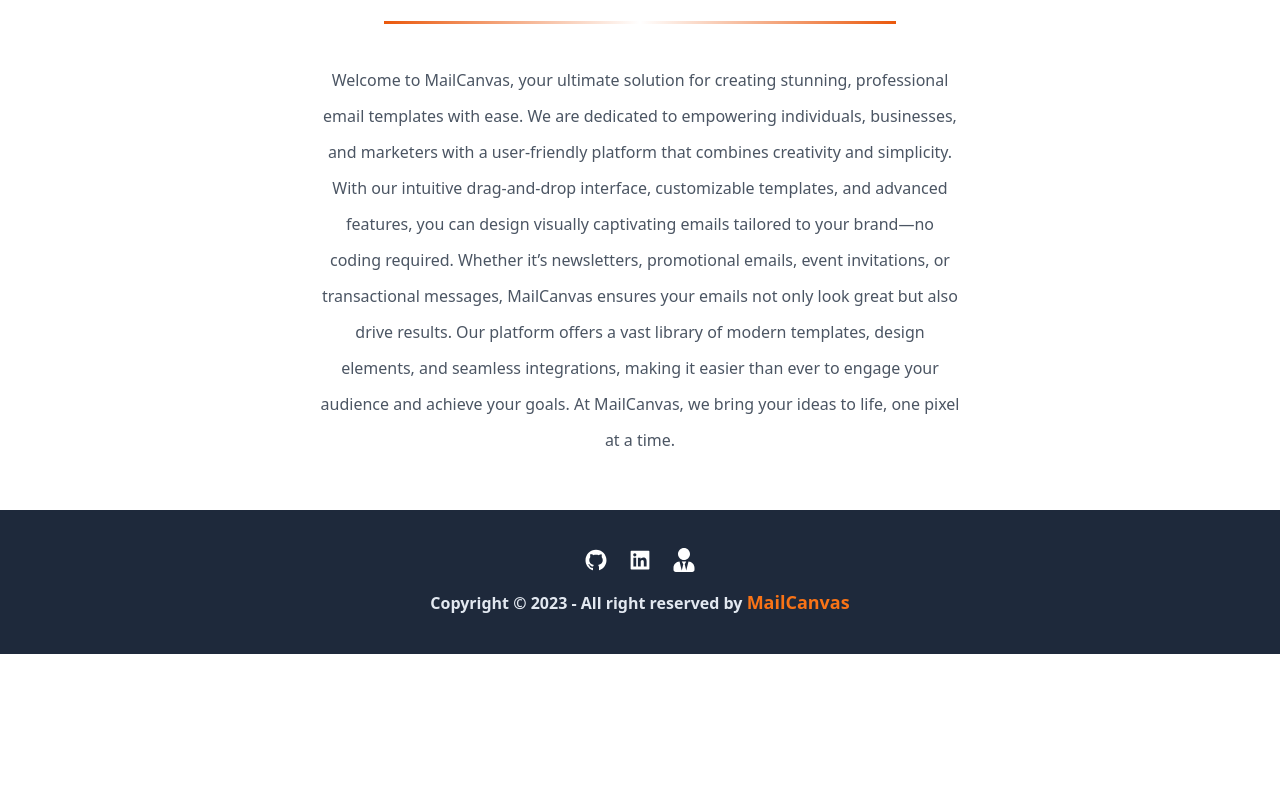
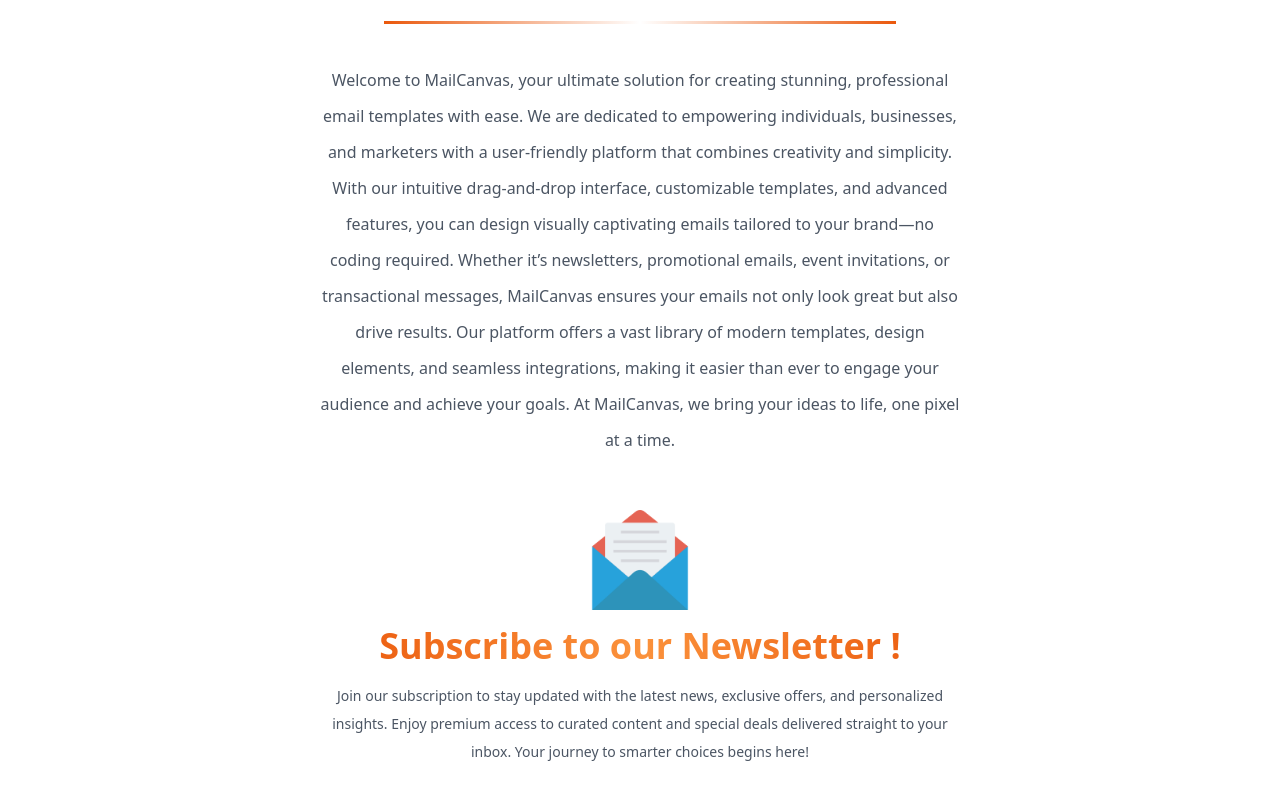
Before and after one commit to rabiulahsan/email-template-builder, a React (Vite) app in the folder email-template-client/: page / in a window 1280 px wide. Shown: the part 2003-2791 px from the top of the page. Before the commit the page ends 2657 px from the top, so only its background shows below. Built offline with nearby package versions, Linux system fonts and the light colour scheme.

Commit message:
created subsctiption section

```diff
--- a/email-template-client/src/Pages/HomePage/Home/Home.jsx
+++ b/email-template-client/src/Pages/HomePage/Home/Home.jsx
@@ -1,6 +1,7 @@
 import About from "../About/About";
 import Banner from "../Banner/Banner";
 import Demo from "../Demo/Demo";
+import SubscriptionSection from "../SubscriptionSection/SubscriptionSection";
 import Workwith from "../Workwith/Workwith";
 
 const Home = () => {
@@ -10,6 +11,7 @@
       <Workwith></Workwith>
       <Demo></Demo>
       <About></About>
+      <SubscriptionSection></SubscriptionSection>
     </>
   );
 };
--- /dev/null
+++ b/email-template-client/src/Pages/HomePage/SubscriptionSection/SubscriptionSection.jsx
@@ -0,0 +1,35 @@
+const SubscriptionSection = () => {
+  return (
+    <div className="my-[4%] flex justify-center items-center w-1/2 mx-auto text-center">
+      <div>
+        <img src="letter.png" alt="" className="w-[100px] mx-auto" />
+        <p className="font-bold text-4xl my-4 bg-gradient-to-r from-orange-600 via-orange-400 to-orange-600 bg-clip-text text-transparent">
+          Subscribe to our Newsletter !
+        </p>
+
+        <p className="text-gray-600 leading-7 text-sm">
+          Join our subscription to stay updated with the latest news, exclusive
+          offers, and personalized insights. Enjoy premium access to curated
+          content and special deals delivered straight to your inbox. Your
+          journey to smarter choices begins here!
+        </p>
+        <form className="flex gap-x-4 mt-6 w-full max-w-md mx-auto mb-[5%]">
+          <input
+            type="email"
+            placeholder="Enter your email"
+            className="flex-1 border-2 border-gray-300 rounded-sm px-4 py-2 bg-slate-200 focus:outline-none "
+            required
+          />
+          <button
+            type="submit"
+            className="bg-orange-500 text-white font-semibold px-6 py-2 rounded-sm hover:bg-orange-600 transition-all"
+          >
+            Subscribe
+          </button>
+        </form>
+      </div>
+    </div>
+  );
+};
+
+export default SubscriptionSection;
```
Also changed, not shown: email-template-client/public/letter.png (added).
